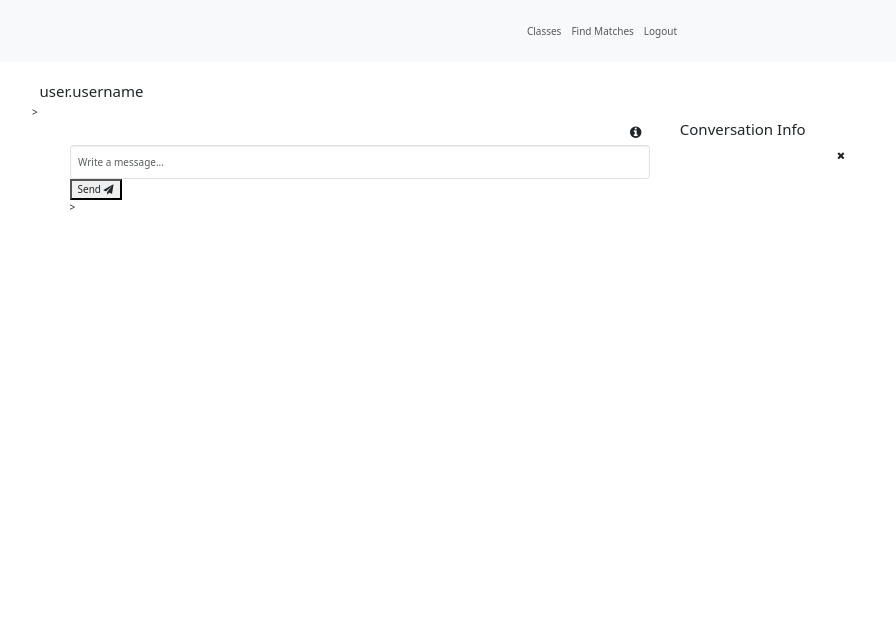
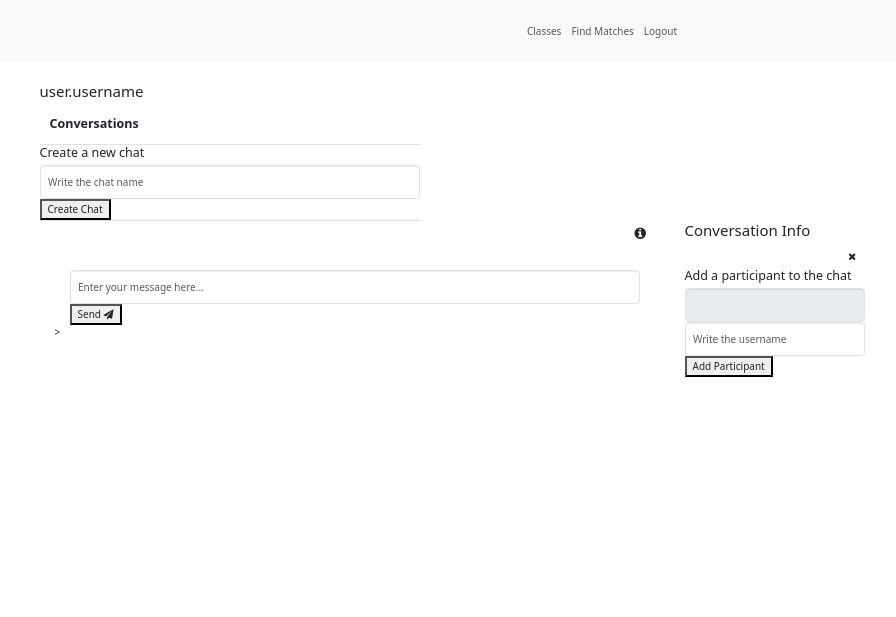
Before and after one commit to rafid-mirza/study-buddy-website, a Django app: template buddiesforstudies/templates/messages.html in a window 1280 px wide. Shown: the top 617 px of the page, without its empty margins (38-934 px from the left). Run offline with Django 4.2, Linux system fonts and the light colour scheme; the template is opened without the code that fills it, so the values that code supplies are empty; the visitor is signed in with stand-in values (Sample User, id 1); some libraries are stand-ins or nearby versions.

Commit message:
More modifications to messages

```diff
--- a/buddiesforstudies/templates/messages.html
+++ b/buddiesforstudies/templates/messages.html
@@ -67,24 +67,48 @@
                     </div>
                 </div>
 
+                <div class="d-flex flex-column align-items-stretch flex-shrink-0 bg-white" style="width: 380px;">
+                    <a class="d-flex align-items-center flex-shrink-0 p-3 link-dark text-decoration-none border-bottom">
+                    <span class="fs-5 fw-semibold">Conversations</span>
+                </a>
                 <!--Conversations-->
-                <div class="row content-wrap">
+                <div class="list-group list-group-flush border-bottom scrollarea">
                     <form action = "{% url 'change_chats' %}" method = "POST">
                     {% csrf_token %}
                     <!-- Modified to have conversation friendly name rather than contact name -->
                     {% for convo in conversations %}
                         {% if convo.friendly_name is current_chat %}
-                            <button type="submit" class="btn btn-primary" id="chat_name" value = "{{ convo.friendly_name }}"> {{ convo.friendly_name }}</button>
+                            <a href="#" class="list-group-item list-group-item-action active py-3 lh-tight" aria-current="true">
+                                <div class="d-flex w-100 align-items-center justify-content-between">
+                                    <button type="submit" class="btn btn-primary" name="chat_name" value = "{{ convo.friendly_name }}"> {{ convo.friendly_name }}</button>
+                                </div>
+                            </a>
                         {% else %}
-                            <button type="submit" class="btn btn-primary" id="chat_name" value = "{{ convo.friendly_name }}"> {{ convo.friendly_name }}</button>
+                            <a href="#" class="list-group-item list-group-item-action active py-3 lh-tight">
+                                <div class="d-flex w-100 align-items-center justify-content-between">
+                                    <button type="submit" class="btn btn-primary" name="chat_name" value = "{{ convo.friendly_name }}"> {{ convo.friendly_name }}</button>
+                                </div>
+                            </a>
                         {% endif %}
                     {% endfor %}
-                    </form>>
+                    </form>
+
+                    <!-- Create a chat -->
+                    <h5 class="media-heading"> Create a new chat </h5>
+                    <form action="{% url 'create_chat_one' %}" method="POST">
+                        {% csrf_token %}
+                        {% if error_message %}<p><strong>{{ error_message }}</strong></p>{% endif %}
+                        <input class="no-resize-bar form-control" rows="2" placeholder="Write the chat name" id="new_chat">
+                        <button type="submit" class="send-button" > Create Chat </button>
+                    </form>
                 </div>
+
 
             </div>
 
         </div>
+
+        <div class="b-example-divider"></div>
 
         <!-- Messages & Info -->
         <div class="col-sm-9 panel-wrap">
@@ -123,13 +147,24 @@
                     <div class="send-message">
                         <div class="message-text">
                             <form action = "{% url 'send_message' %}" method = "POST">
-                                <input class="no-resize-bar form-control" rows="2" placeholder="Write a message..." name="{{ current_chat }}" id="message_text">
-                                <button type="submit" class="send-button" > Send <i class="fa fa-send"></i></button>
+                                <div class="col-auto">
+                                    <label for="current_chat_name" class="visually-hidden">Chat Name</label>
+                                    <input type="text" readonly class="form-control-plaintext" id="current_chat_name" value="{{ current_chat }}">
+                                </div>
+                                <div class="col-auto">
+                                    <label for="message_input" class="visually-hidden">Message</label>
+                                    <input class="form-control" id="message_input" placeholder="Enter your message here...">
+                                </div>
+                                <div class="col-auto">
+                                    <button type="submit" class="send-button" > Send <i class="fa fa-send"></i></button>
+                                </div>
                             </form>>
                         </div>
                     </div>
                 </div>
             </div>
+
+            <div class="b-example-divider"></div>
 
             <!--Sliding Menu / Conversation Members-->
             <div class="col-sm-3 section-wrap" id="Members">
@@ -158,7 +193,14 @@
                 </div>
 
                 <!--Add Participant Button-->
-
+                <h5 class="media-heading"> Add a participant to the chat </h5>
+                <form action="{% url 'add_participant' %}" method="POST">
+                    {% csrf_token %}
+                    {% if error_message %}<p><strong>{{ error_message }}</strong></p>{% endif %}
+                    <input class="form-control" type="text" value="{{ current_chat }}" name = "current_chat" aria-label="Disabled input example" disabled readonly>
+                    <input class="no-resize-bar form-control" rows="2" placeholder="Write the username" name="participant_text">
+                    <button type="submit" class="send-button" > Add Participant </button>
+                </form>
             </div>
         </div>
             </div>
--- a/buddiesforstudies/views.py
+++ b/buddiesforstudies/views.py
@@ -189,6 +189,8 @@ def add_participant(request):
     account_sid = os.environ['TWILIO_ACCOUNT_SID']
     auth_token = os.environ['TWILIO_AUTH_TOKEN']
     client = Client(account_sid, auth_token)
+    current_chat = request.POST['current_chat']
+    new_participant = request.POST['participant_text']
 
     return display_messages(request, current_chat)
 
```
